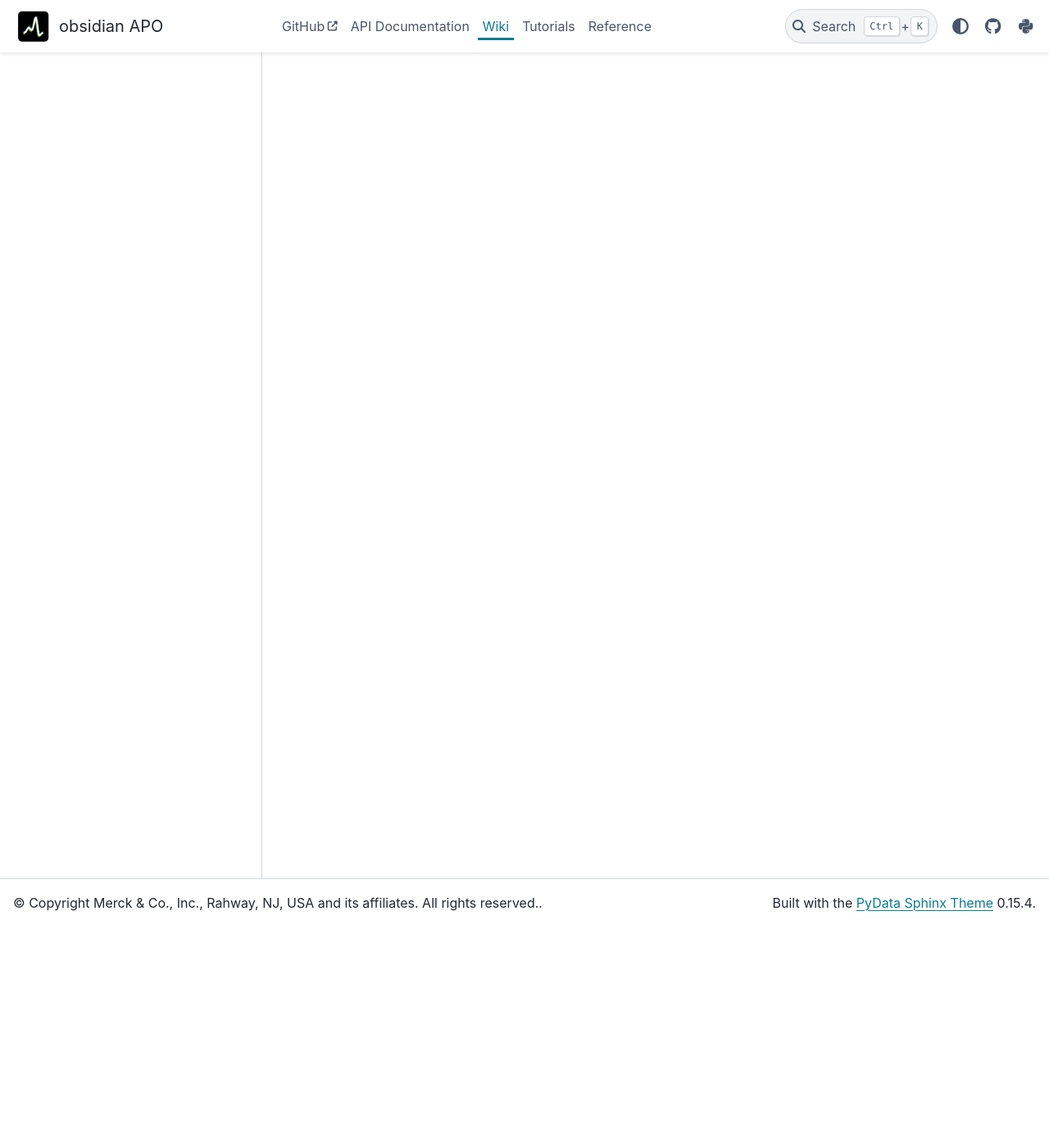
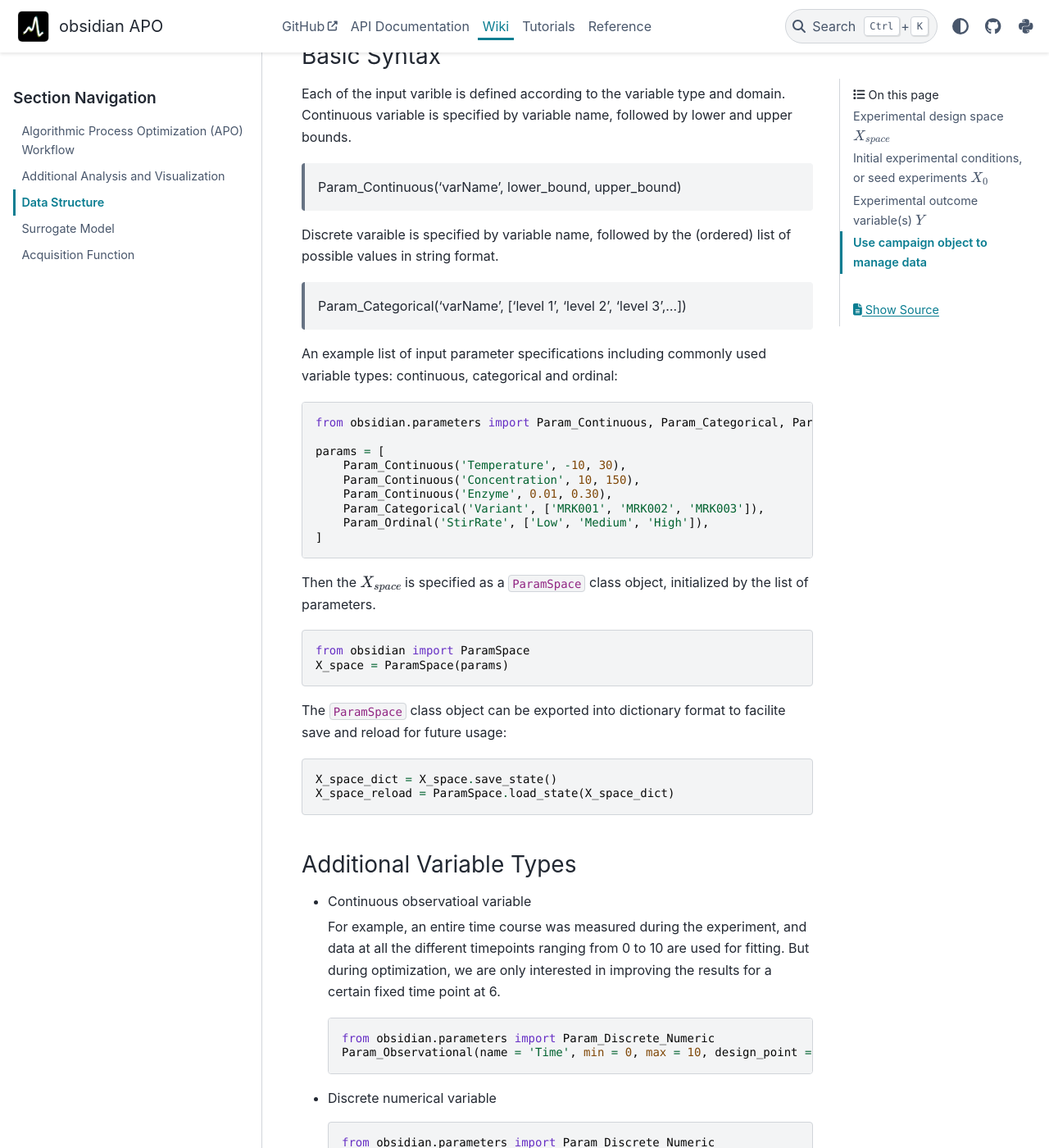
Before and after one commit to MSDLLCpapers/obsidian, a Sphinx documentation site: the page built from docs/wiki/3_Data.md, in a window 1280 px wide and 1400 px high, scrolled down 270 px. Shown: the whole window at 82% size. Built offline with Sphinx 7.4.7 and the PyData theme 0.15.4, drawn with Linux system fonts in a browser that asks for light colours; some of the changed text lies outside the part shown.

Commit message:
update wiki in progress...

````diff
--- a/docs/wiki/3_Data.md
+++ b/docs/wiki/3_Data.md
@@ -1,3 +1,114 @@
-# Data
+# Data Structure
 
-(TBA...)
+## Experimental design space $X_{space}$
+
+
+### Basic Syntax
+
+Each of the input varible is defined according to the variable type and domain.
+Continuous variable is specified by variable name, followed by lower and upper bounds.
+> Param_Continuous('varName', lower_bound, upper_bound)
+
+Discrete varaible is specified by variable name, followed by the (ordered) list of possible values in string format.
+> Param_Categorical('varName', ['level 1', 'level 2', 'level 3',...])
+
+An example list of input parameter specifications including commonly used variable types: continuous, categorical and ordinal:
+
+```python
+from obsidian.parameters import Param_Continuous, Param_Categorical, Param_Ordinal
+
+params = [
+    Param_Continuous('Temperature', -10, 30),
+    Param_Continuous('Concentration', 10, 150),
+    Param_Continuous('Enzyme', 0.01, 0.30),
+    Param_Categorical('Variant', ['MRK001', 'MRK002', 'MRK003']),
+    Param_Ordinal('StirRate', ['Low', 'Medium', 'High']),
+]
+```
+Then the $X_{space}$ is specified as a `ParamSpace` class object, initialized by the list of parameters.
+
+```python
+from obsidian import ParamSpace
+X_space = ParamSpace(params)
+```
+
+The `ParamSpace` class object can be exported into dictionary format to facilite save and reload for future usage:
+
+```python
+X_space_dict = X_space.save_state()
+X_space_reload = ParamSpace.load_state(X_space_dict)
+```
+
+### Additional Variable Types
+
+* Continuous observatioal variable
+
+    For example, an entire time course was measured during the experiment, and data at all the different timepoints ranging from 0 to 10 are used for fitting.
+    But during optimization, we are only interested in improving the results for a certain fixed time point at 6.
+
+    ```python
+    from obsidian.parameters import Param_Discrete_Numeric
+    Param_Observational(name = 'Time', min = 0, max = 10, design_point = 6)
+    ```
+
+
+* Discrete numerical variable
+
+    ```python
+    from obsidian.parameters import Param_Discrete_Numeric
+    Param_Discrete_Numeric('LightStage', [1, 2, 3, 4, 5])
+    ```
+
+* Task variable
+
+    ...
+
+## Initial experimental conditions, or seed experiments $X_0$
+
+When we start the APO workflow from scratch, the initial experimental conditions are usually generated by random sampling or design-of-experiments algorithms.
+For example, generate six input conditions $X_0$ according to previously specified $X_{space}$ using Latin hypercube sampling (LHS) method:
+
+```python
+from obsidian.experiment import ExpDesigner
+
+designer = ExpDesigner(X_space, seed = 0)
+X0 = designer.initialize(m_initial = 6, method='LHS')
+```
+
+
+|    |   Temperature |   Concentration |    Enzyme | Variant   | StirRate   |
+|---:|--------------:|----------------:|----------:|:----------|:-----------|
+|  0 |      13.3333  |         68.3333 | 0.2275    | MRK003    | High       |
+|  1 |       6.66667 |        115      | 0.0825    | MRK003    | Low        |
+|  2 |      26.6667  |         45      | 0.0341667 | MRK002    | Medium     |
+|  3 |      20       |         91.6667 | 0.275833  | MRK001    | Low        |
+|  4 |      -6.66667 |         21.6667 | 0.179167  | MRK002    | Medium     |
+|  5 |       0       |        138.333  | 0.130833  | MRK001    | High       |
+
+
+The `designer` returns experimental conditions as a pandas dataframe, which is the default data format in various `obsidian` functions.
+
+
+
+## Experimental outcome variable(s) $Y$
+
+...
+
+```python
+from obsidian import Target
+target = Target('Yield', aim='max')
+```
+
+```python
+from obsidian import Target
+target = [
+    Target('Yield', aim='max'),
+    Target('Cost', aim='min')
+]
+```
+
+## Use campaign object to manage data
+
+The campaign class object serves as a convinient portal to access all components in APO workflow, including data management.
+
+...
````
Also changed, not shown: docs/wiki/1_APO_Workflow_and_CodeStructure.md (+3 -1 lines), docs/wiki/2_Analysis_and_Visualization.md (+3 -3 lines), 1 other file.
